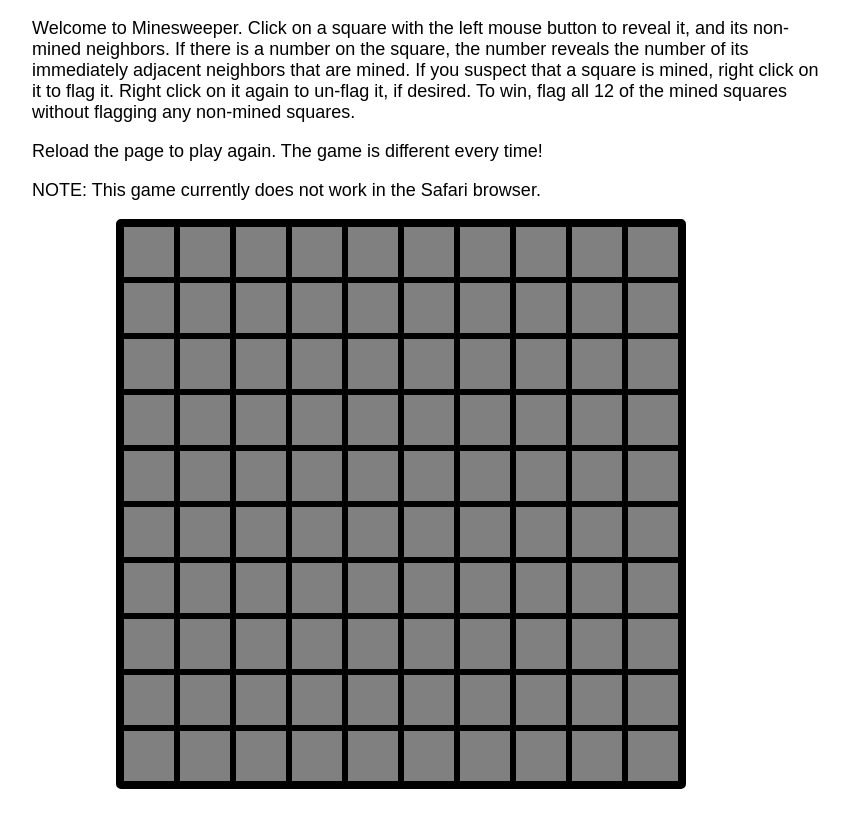
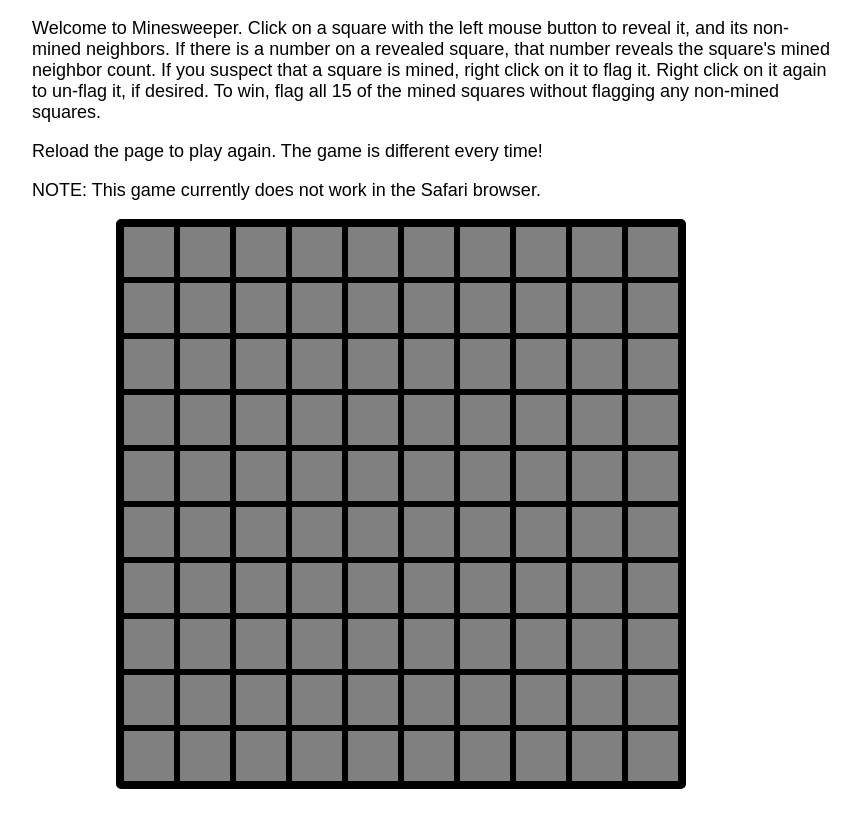
Before and after one commit to sebastianrjay/Minesweeper, a plain HTML site: page index.html in a window 1280 px wide. Shown: the part 90-918 px from the top of the page, without its empty margins (208-1068 px from the left). Drawn offline with Linux system fonts and the light colour scheme.

Commit message:
Fix directions

```diff
--- a/index.html
+++ b/index.html
@@ -12,12 +12,11 @@
     <div class="description">
       <center><h1>Minesweeper</h1></center>
       <p>Welcome to Minesweeper. Click on a square with the left mouse button to
-        reveal it, and its non-mined neighbors. If there is a number on the
-        square, the number reveals the number of its immediately adjacent
-        neighbors that are mined. If you suspect that a square is mined, right
-        click on it to flag it. Right click on it again to un-flag it, if
-        desired. To win, flag all 12 of the mined squares without flagging any
-        non-mined squares.</p>
+        reveal it, and its non-mined neighbors. If there is a number on a
+        revealed square, that number reveals the square's mined neighbor count.
+        If you suspect that a square is mined, right click on it to flag it.
+        Right click on it again to un-flag it, if desired. To win, flag all 15
+        of the mined squares without flagging any non-mined squares.</p>
 
       <p>Reload the page to play again. The game is different every time!</p>
 
```
